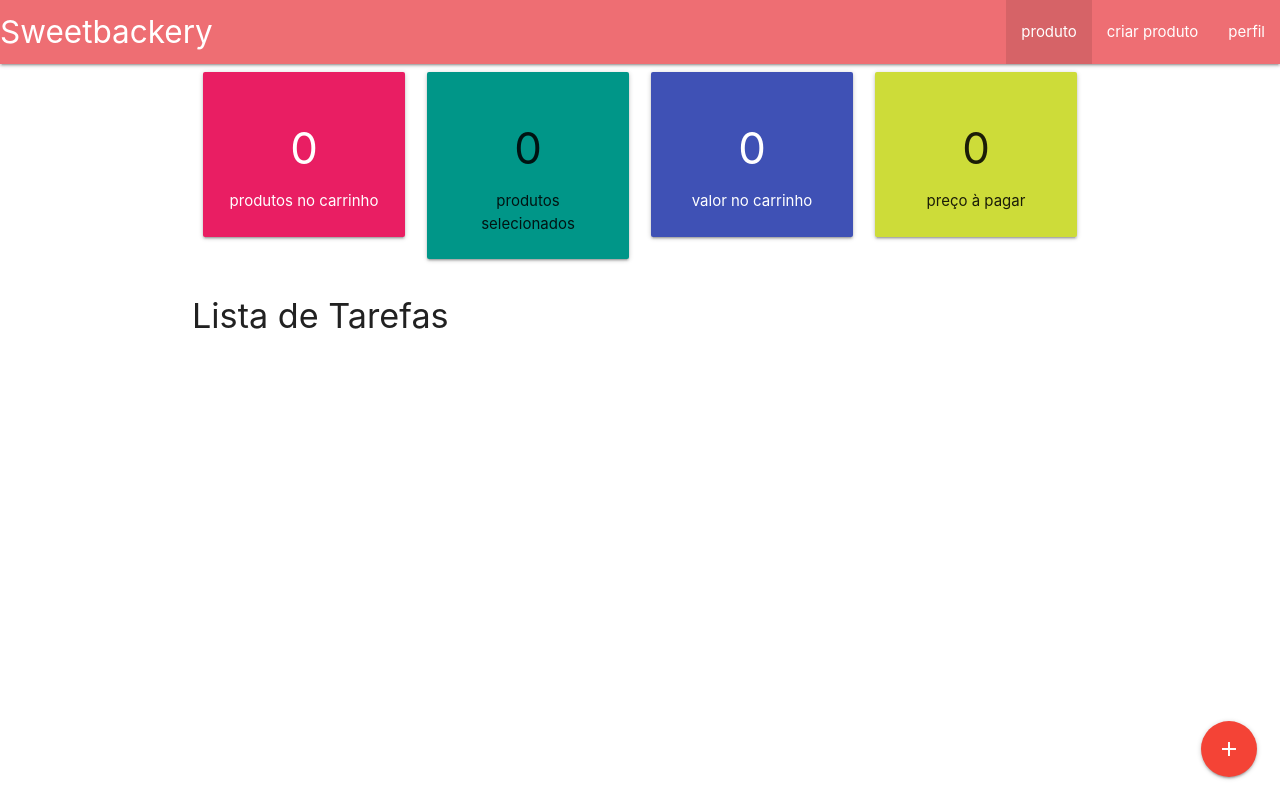
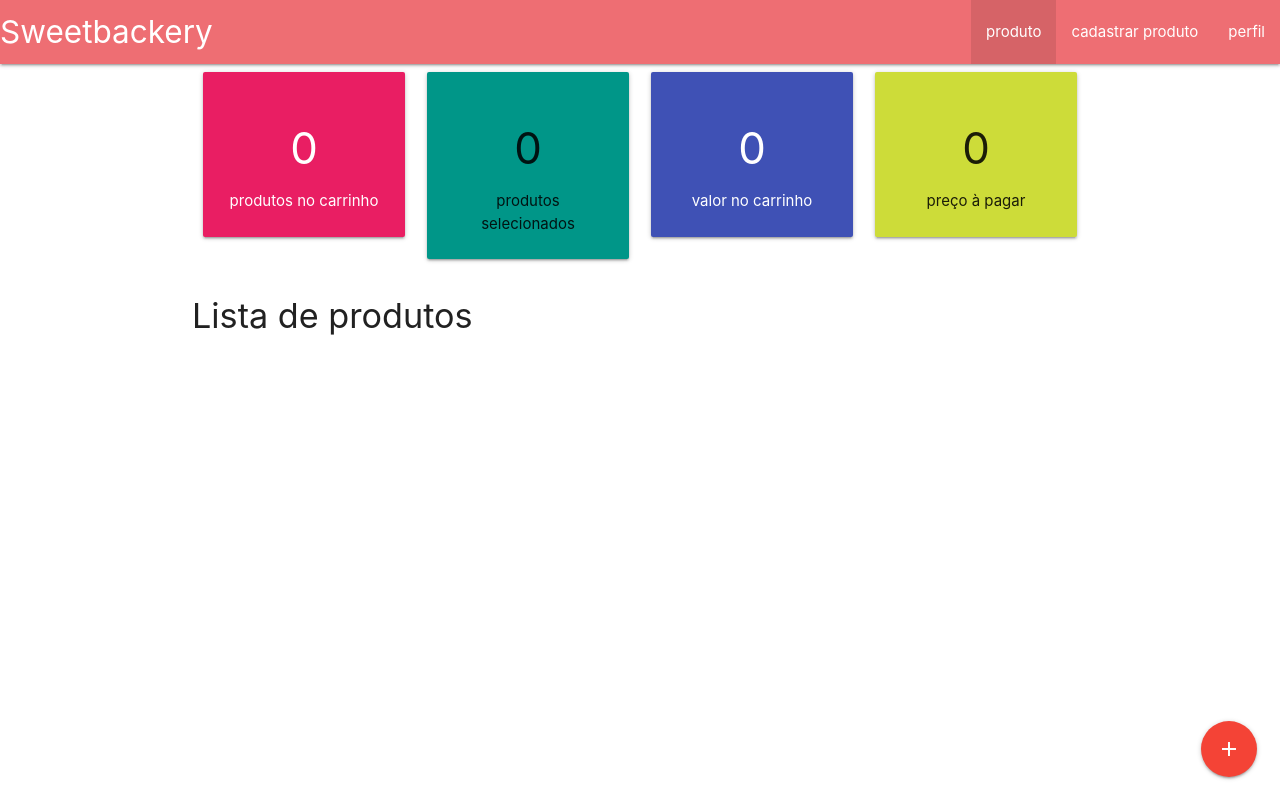
Before and after one commit to IgorGonc/CRUD-Sweetbackery, a plain HTML site: page index.html in a window 1280 px wide. Drawn offline with nearby package versions, Linux system fonts and the light colour scheme.

Commit message:
correções

```diff
--- a/index.html
+++ b/index.html
@@ -18,7 +18,7 @@
           <a href="#" class="brand-logo">Sweetbackery</a>
           <ul id="nav-mobile" class="right hide-on-med-and-down">
             <li class="active"><a href="/">produto</a></li>
-            <li><a href="cadastrar.html">criar produto</a></li>
+            <li><a href="cadastrar.html">cadastrar produto</a></li>
             <li><a href="perfil.html">perfil</a></li>
           </ul>
         </div>
@@ -52,7 +52,7 @@
           </div>
         </div>
 
-        <h4>Lista de Tarefas</h4>
+        <h4>Lista de produtos</h4>
 
         <div class="row" id="lista-tarefas">
         </div>
```
Also changed, not shown: cadastrar.html (+2 -2 lines).
